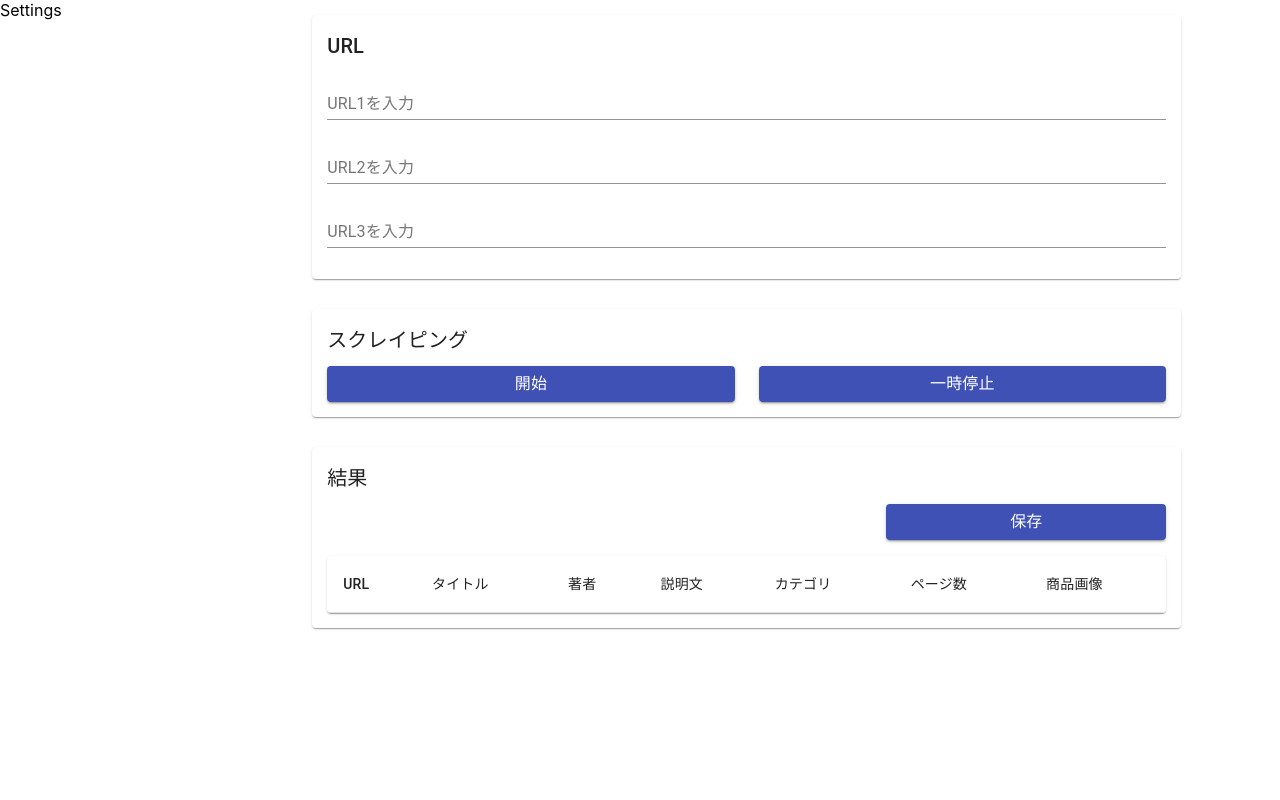
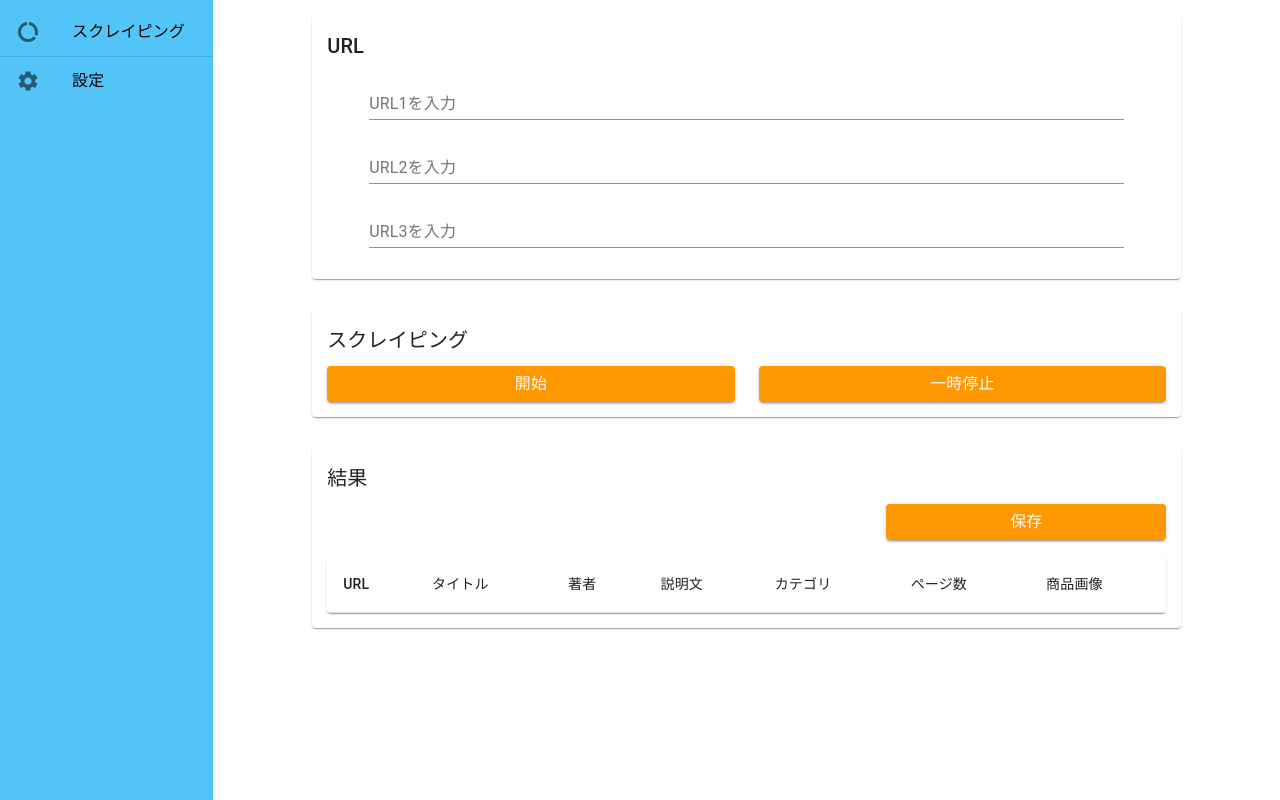
Before and after one commit to horitaka/scraping, a React (Create React App) app in the folder react/: page / in a window 1280 px wide. Built offline with nearby package versions, Linux system fonts and the light colour scheme.

Commit message:
Update レイアウトを修正

```diff
--- a/react/package.json
+++ b/react/package.json
@@ -4,6 +4,7 @@
   "private": true,
   "dependencies": {
     "@material-ui/core": "^4.9.7",
+    "@material-ui/icons": "^4.9.1",
     "@testing-library/jest-dom": "^4.2.4",
     "@testing-library/react": "^9.3.2",
     "@testing-library/user-event": "^7.1.2",
--- a/react/src/index.css
+++ b/react/src/index.css
@@ -1,3 +1,7 @@
+html {
+  height: 100%;
+}
+
 body {
   margin: 0;
   font-family: -apple-system, BlinkMacSystemFont, 'Segoe UI', 'Roboto', 'Oxygen',
@@ -6,9 +10,14 @@ body {
   -webkit-font-smoothing: antialiased;
   -moz-osx-font-smoothing: grayscale;
   width: 100%;
+  height: 100%;
 }
 
 code {
   font-family: source-code-pro, Menlo, Monaco, Consolas, 'Courier New',
     monospace;
 }
+
+#root {
+  height: 100%;
+}
--- a/react/src/views/App.tsx
+++ b/react/src/views/App.tsx
@@ -1,16 +1,37 @@
 import React from 'react';
-import styled from 'styled-components'
+
+import { createMuiTheme, ThemeProvider } from '@material-ui/core/styles';
 
 import TwoPaneLayout from './TwoPaneLayouts'
 import Settings from './settings/Settings'
 import ScrapingMain from './scraping/ScrapingMain'
 
+const theme = createMuiTheme({
+  palette: {
+    primary: {
+      // light: will be calculated from palette.primary.main,
+      main: '#FF9800',
+      // dark: will be calculated from palette.primary.main,
+      contrastText: '#fafafa'
+    },
+    secondary: {
+      // light: will be calculated from palette.primary.main,
+      main: '#29B6F6',
+      // dark: will be calculated from palette.secondary.main,
+      // contrastText: will be calculated to contrast with palette.primary.main
+      contrastText: '#ffffff'
+    },
+  },
+});
+
 const App = () => {
   return (
-    <TwoPaneLayout
-      leftComponent={<Settings />}
-      rightComponent={<ScrapingMain />}
-    />
+    <ThemeProvider theme={theme}>
+      <TwoPaneLayout
+        leftComponent={<Settings />}
+        rightComponent={<ScrapingMain />}
+      />
+    </ThemeProvider>
   );
 }
 
--- a/react/src/views/scraping/BaseLayout.tsx
+++ b/react/src/views/scraping/BaseLayout.tsx
@@ -2,6 +2,7 @@ import React from 'react';
 
 import { makeStyles } from '@material-ui/core/styles';
 import Paper from '@material-ui/core/Paper';
+import Grid from '@material-ui/core/Grid';
 import Typography from '@material-ui/core/Typography';
 
 const useStyles = makeStyles(theme => ({
@@ -18,6 +19,7 @@ function BaseLayout(props) {
   const classes = useStyles();
   const { title, itemComponent } = props
 
+
   return (
     <Paper className={classes.root}>
       <Typography variant="h6" className={classes.title}>{title}</Typography>
--- a/react/src/views/scraping/ScrapingMain.tsx
+++ b/react/src/views/scraping/ScrapingMain.tsx
@@ -11,11 +11,15 @@ export default function ScrapingMain() {
     <Grid
       container
       justify="center"
+      alignItems="flex-start"
     >
       <Grid
         container
         item
         xs={10}
+        direction="row"
+        justify="center"
+        alignItems="flex-start"
       >
         <UrlInput />
         <ScrapingExecution />
--- a/react/src/views/scraping/UrlInput/UrlInput.tsx
+++ b/react/src/views/scraping/UrlInput/UrlInput.tsx
@@ -19,6 +19,9 @@ const useStyles = makeStyles(theme => ({
     // minWidth: 120,
   },
   textField: {
+    width: '90%',
+    marginLeft: 'auto',
+    marginRight: 'auto',
     marginBottom: theme.spacing(2),
     // minWidth: 120,
   },
--- a/react/src/views/settings/Settings.tsx
+++ b/react/src/views/settings/Settings.tsx
@@ -1,11 +1,47 @@
-import React, { useState } from 'react';
-import styled from 'styled-components'
+import React from 'react';
+import { makeStyles } from '@material-ui/core/styles';
+import Grid from '@material-ui/core/Grid';
+import List from '@material-ui/core/List';
+import ListItem from '@material-ui/core/ListItem';
+import ListItemIcon from '@material-ui/core/ListItemIcon';
+import ListItemText from '@material-ui/core/ListItemText';
+import Divider from '@material-ui/core/Divider';
+import DataUsageIcon from '@material-ui/icons/DataUsage';
+import SettingsIcon from '@material-ui/icons/Settings';
 
-// import * as testurl from '../../test/testurl'
+const useStyles = makeStyles((theme) => ({
+  root: {
+    width: '100%',
+    height: '100%',
+    backgroundColor: theme.palette.secondary.light,
+  },
+}));
 
-export default function Settings() {
+function ListItemLink(props) {
+  return <ListItem button component="a" {...props} />;
+}
+
+export default function SimpleList() {
+  const classes = useStyles();
 
   return (
-    <div>Settings</div>
-  )
+    <Grid className={classes.root}>
+      <List component="nav" aria-label="main mailbox folders">
+        <ListItem button>
+          <ListItemIcon>
+            <DataUsageIcon />
+          </ListItemIcon>
+          <ListItemText primary="スクレイピング"/>
+        </ListItem>
+        <Divider />
+        <ListItem button>
+          <ListItemIcon>
+            <SettingsIcon />
+          </ListItemIcon>
+          <ListItemText primary="設定" />
+        </ListItem>
+      </List>
+
+    </Grid>
+  );
 }
```
Also changed, not shown: react/src/views/scraping/ScrapingExecution/ScrapingExecution.tsx (+9 -0 lines), 1 other file (tests, documents, lock files or other folders).
